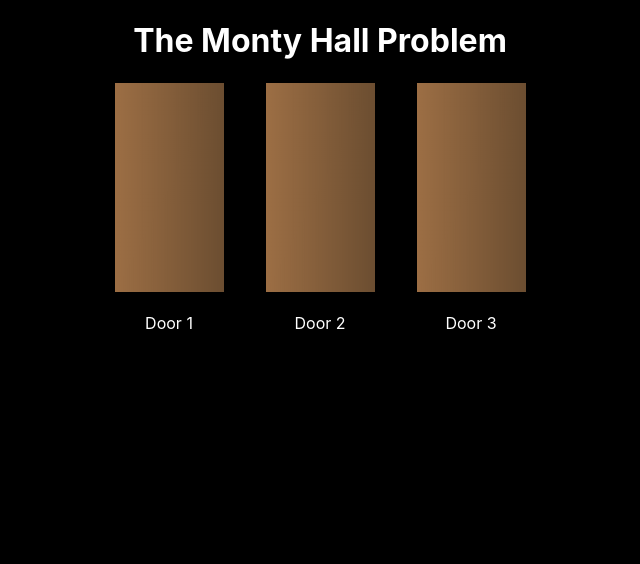
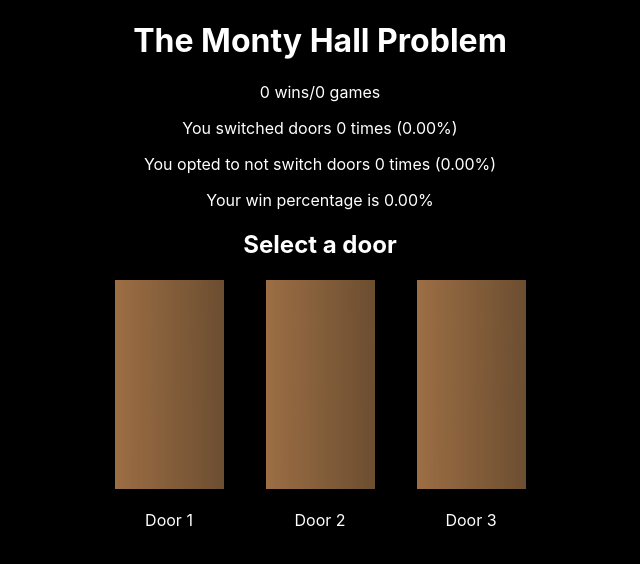
Before and after one commit to AmyShackles/monty_hall, a React (Create React App) app: page / in a window 1280 px wide. Shown: the top 564 px of the page, without its empty margins (320-960 px from the left). Built offline with nearby package versions, Linux system fonts and the light colour scheme.

Commit message:
Adds score tracking

```diff
--- a/src/App.js
+++ b/src/App.js
@@ -3,12 +3,46 @@ import "./App.css";
 import { Gameshow } from "./components/Gameshow.js";
 
 function App() {
+  const [score, setScore] = React.useState(0);
+  const [gamesPlayed, setGamesPlayed] = React.useState(0);
+  const [switched, setSwitched] = React.useState(0);
   return (
     <div className="App">
       <header className="App-header">
         <h1>The Monty Hall Problem</h1>
       </header>
-      <Gameshow />
+      <div className="score">
+        <p>
+          {score} wins/{gamesPlayed} games
+        </p>
+        <p>
+          You switched doors {switched} times (
+          {gamesPlayed === 0
+            ? "0.00"
+            : ((switched / gamesPlayed) * 100).toFixed(2)}
+          %)
+        </p>
+        <p>
+          You opted to not switch doors {gamesPlayed - switched} times (
+          {gamesPlayed === 0
+            ? "0.00"
+            : (((gamesPlayed - switched) / gamesPlayed) * 100).toFixed(2)}
+          %)
+        </p>
+        <p>
+          Your win percentage is{" "}
+          {gamesPlayed === 0
+            ? "0.00"
+            : ((score / gamesPlayed) * 100).toFixed(2)}
+          %
+        </p>
+      </div>
+      <h2>Select a door</h2>
+      <Gameshow
+        setScore={setScore}
+        setGamesPlayed={setGamesPlayed}
+        setSwitched={setSwitched}
+      />
     </div>
   );
 }
--- a/src/components/Gameshow.js
+++ b/src/components/Gameshow.js
@@ -3,14 +3,21 @@ import { Prompt } from "./Prompt.js";
 import { Door } from "./Door.js";
 import { MontyHall } from "./MontyHall.js";
 
-const Gameshow = () => {
+const Gameshow = ({ setScore, setGamesPlayed, setSwitched }) => {
   const [promptOpen, setPromptOpen] = React.useState(false);
   const [result, setResult] = React.useState("");
-  const [game, setGame] = React.useState(null);
-
+  const [game, setGame] = React.useState({});
+  React.useEffect(() => {
+    if (game.win === true) {
+      setScore((score) => score + 1);
+    }
+    if (game.win === true || game.win === false) {
+      setGamesPlayed((gamesPlayed) => gamesPlayed + 1);
+    }
+  }, [game.win, setScore, setGamesPlayed]);
   const handleSelection = (event) => {
     const door = event.target.name;
-    if (!game) {
+    if (!game.contestantDoor) {
       setGame(new MontyHall(door));
       setPromptOpen(true);
     }
@@ -21,11 +28,12 @@ const Gameshow = () => {
   };
   const changeDoor = () => {
     setResult(game.changeAnswer());
+    setSwitched((switched) => switched + 1);
     setPromptOpen(false);
   };
   const restart = () => {
     setResult("");
-    setGame(null);
+    setGame({});
   };
   return (
     <main>
```
